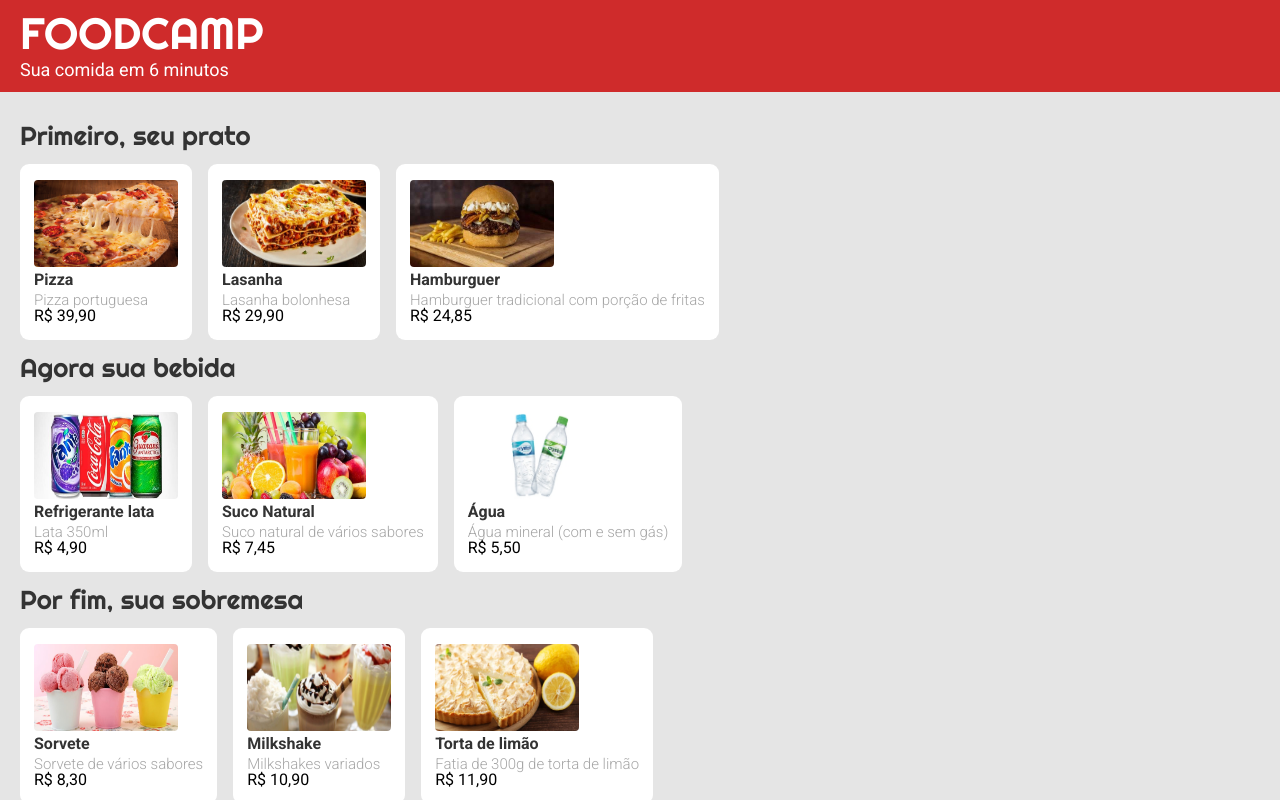
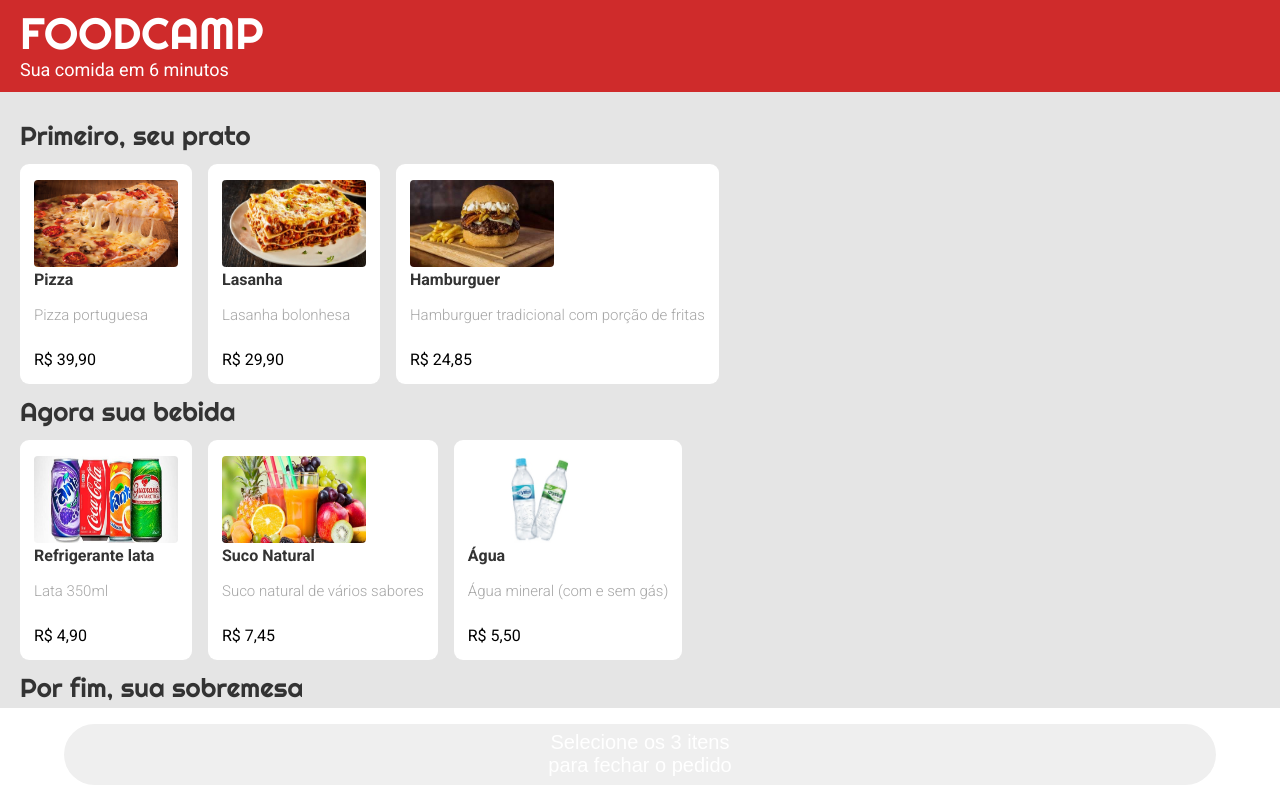
Before and after one commit to EduardoVedooto/foodcampReact-project, a JavaScript app: page / in a window 1280 px wide. Shown: the top 800 px of the page. Built offline with nearby package versions, Linux system fonts and the light colour scheme.

Commit message:
Footer container completed

```diff
--- a/public/styles/style.css
+++ b/public/styles/style.css
@@ -26,8 +26,8 @@ header p {
 }
 
 main {
-  margin-top: 92px;
-  padding-top: 31px;
+  margin: 92px 0;
+  padding: 31px 0 16px 0;
   background-color: #e5e5e5;
 }
 
@@ -44,7 +44,12 @@ ul {
   overflow-x: scroll;
 }
 
+ul:last-child {
+  margin-bottom: 0;
+}
+
 ul li {
+  height: 220px;
   margin: 0 8px;
   padding: 16px 14px;
   background-color: #fff;
@@ -75,8 +80,31 @@ ul li p {
   font-size: 15px;
   color: #a6a6a6;
   word-break: break-word;
+  margin: auto 0;
 }
 
 ul li div.value {
   margin-top: auto;
 }
+
+footer {
+  background-color: #fff;
+  height: 92px;
+  width: 100%;
+  position: fixed;
+  bottom: 0;
+  left: 0;
+  display: flex;
+  justify-content: center;
+  align-items: center;
+}
+
+footer button {
+  width: 90%;
+  height: 61px;
+  border: none;
+  outline: none;
+  border-radius: 50px;
+  font-size: 20px;
+  color: #fff;
+}
--- a/src/App.js
+++ b/src/App.js
@@ -1,11 +1,13 @@
 import Header from "./Header";
 import Main from "./main/Main";
+import Footer from "./Footer";
 
 export default function App() {
     return(
         <>
             <Header />
             <Main />
+            <Footer />
         </>
     );
 }
--- /dev/null
+++ b/src/Footer.js
@@ -0,0 +1,10 @@
+export default function Footer() {
+    return(
+        <footer>
+            <button>
+                Selecione os 3 itens <br/>
+                para fechar o pedido
+            </button>
+        </footer>
+    );
+}
```
